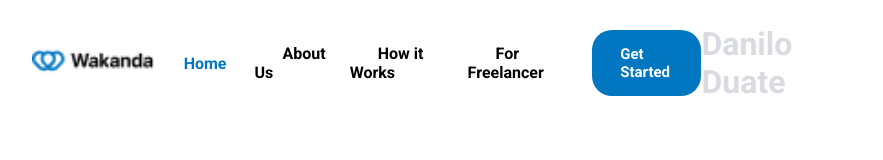
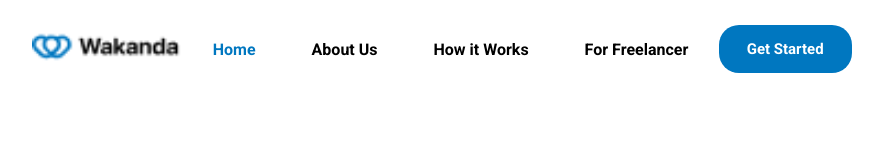
Before and after one commit to danilojduarte/Landing-Page-Recrutador, a plain HTML site: page index.html in a window 1280 px wide. Shown: the whole page, without its empty margins (198-1081 px from the left). Drawn offline with nearby package versions, Linux system fonts and the light colour scheme; a web font is replaced by a local one.

Commit message:
Atualização realizada

```diff
--- a/index.html
+++ b/index.html
@@ -29,7 +29,7 @@
 
 
 
-        <H1>Danilo Duate</H1>
+
     </header>
     <!-- Fim Header -->
 
```
